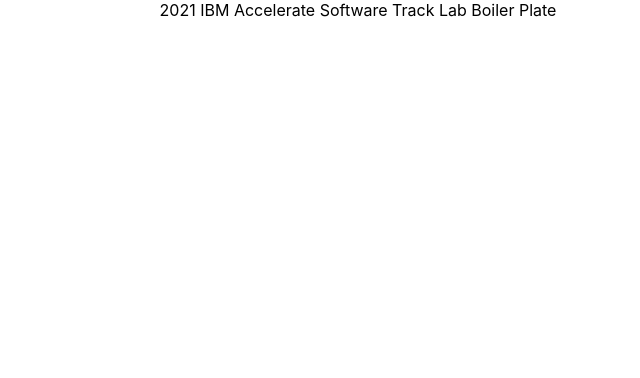
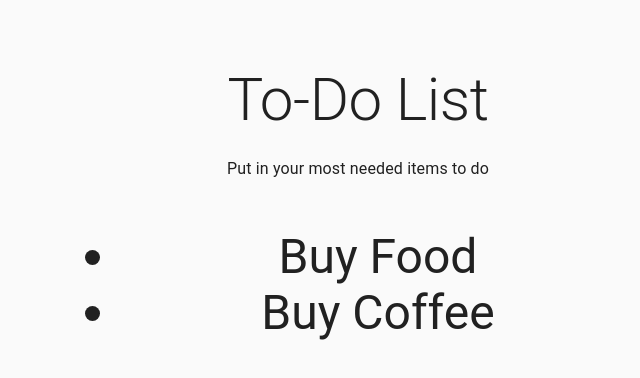
Before and after one commit to 2021-IBM-Accelerate-SW-Track/lab-1-team-10, a React (Create React App) app: page / in a window 1280 px wide. Shown: the top 378 px of the page, without its empty margins (282-922 px from the left). Built offline with nearby package versions, Linux system fonts and the light colour scheme.

Commit message:
My changes to the website

```diff
--- a/package.json
+++ b/package.json
@@ -3,10 +3,13 @@
   "version": "0.1.0",
   "private": true,
   "dependencies": {
+    "@fontsource/roboto": "^4.4.5",
     "@material-ui/core": "^4.11.4",
     "@testing-library/jest-dom": "^5.12.0",
     "@testing-library/react": "^11.2.6",
     "@testing-library/user-event": "^12.8.3",
+    "body-parser": "^1.19.0",
+    "express": "^4.17.1",
     "react": "^17.0.2",
     "react-dom": "^17.0.2",
     "react-scripts": "4.0.3",
--- a/public/index.html
+++ b/public/index.html
@@ -1,41 +1,10 @@
 <!DOCTYPE html>
 <html lang="en">
   <head>
-    <meta charset="utf-8" />
-    <meta name="viewport" content="width=device-width, initial-scale=1" />
-    <meta name="theme-color" content="#000000" />
-    <meta
-      name="description"
-      content="Web site created using create-react-app"
-    />
-
-    <!--
-      manifest.json provides metadata used when your web app is installed on a
-      user's mobile device or desktop. See https://developers.google.com/web/fundamentals/web-app-manifest/
-    -->
-    <!--
-      Notice the use of %PUBLIC_URL% in the tags above.
-      It will be replaced with the URL of the `public` folder during the build.
-      Only files inside the `public` folder can be referenced from the HTML.
-
-      Unlike "/favicon.ico" or "favicon.ico", "%PUBLIC_URL%/favicon.ico" will
-      work correctly both with client-side routing and a non-root public URL.
-      Learn how to configure a non-root public URL by running `npm run build`.
-    -->
     <title>React App</title>
   </head>
   <body>
-    <noscript>You need to enable JavaScript to run this app.</noscript>
     <div id="root"></div>
-    <!--
-      This HTML file is a template.
-      If you open it directly in the browser, you will see an empty page.
-
-      You can add webfonts, meta tags, or analytics to this file.
-      The build step will place the bundled scripts into the <body> tag.
-
-      To begin the development, run `npm start` or `yarn start`.
-      To create a production bundle, use `npm run build` or `yarn build`.
-    -->
+    <script src="./src/index.js" type="text/jsx"></script>
   </body>
 </html>
--- a/src/component/header/index.js
+++ b/src/component/header/index.js
@@ -1,3 +1,50 @@
-import Header from "./header"
+import React from 'react';
+import CssBaseline from '@material-ui/core/CssBaseline';
+import Typography from '@material-ui/core/Typography';
+import { makeStyles } from '@material-ui/core/styles';
+import Container from '@material-ui/core/Container';
+//import Link from '@material-ui/core/Link';
 
-export default Header
+const useStyles = makeStyles((theme) => ({
+  root: {
+    display: 'flex',
+    flexDirection: 'column',
+    minHeight: '100vh',
+  },
+  main: {
+    marginTop: theme.spacing(8),
+    marginBottom: theme.spacing(2),
+  },
+  footer: {
+    padding: theme.spacing(3, 2),
+    marginTop: 'auto',
+    backgroundColor:
+      theme.palette.type === 'light' ? theme.palette.grey[200] : theme.palette.grey[800],
+  },
+}));
+
+export default function ToDoList() {
+  const classes = useStyles();
+
+  return (
+    <div className={classes.root}>
+      <CssBaseline />
+      <Container component="main" className={classes.main} maxWidth="sm">
+        <Typography variant="h2" component="h1" gutterBottom>
+          To-Do List
+        </Typography>
+
+        <Typography variant="body1">Put in your most needed items to do</Typography>
+        <Typography variant="h3">
+            <ul>
+            <li>Buy Food</li>
+            <li>  Buy Coffee</li>
+            </ul>
+
+        </Typography>
+
+      </Container>
+
+    </div>
+  );
+}
```
